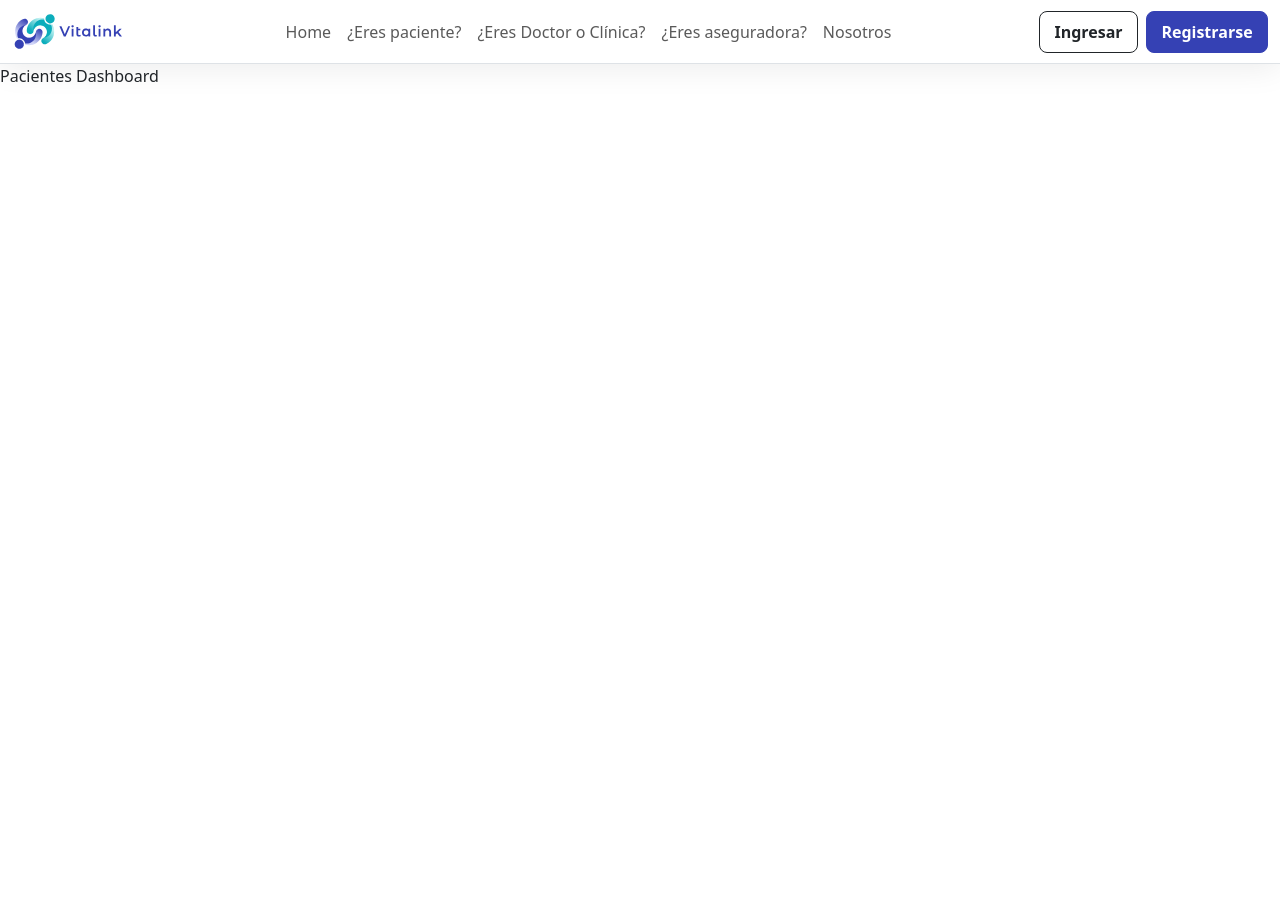
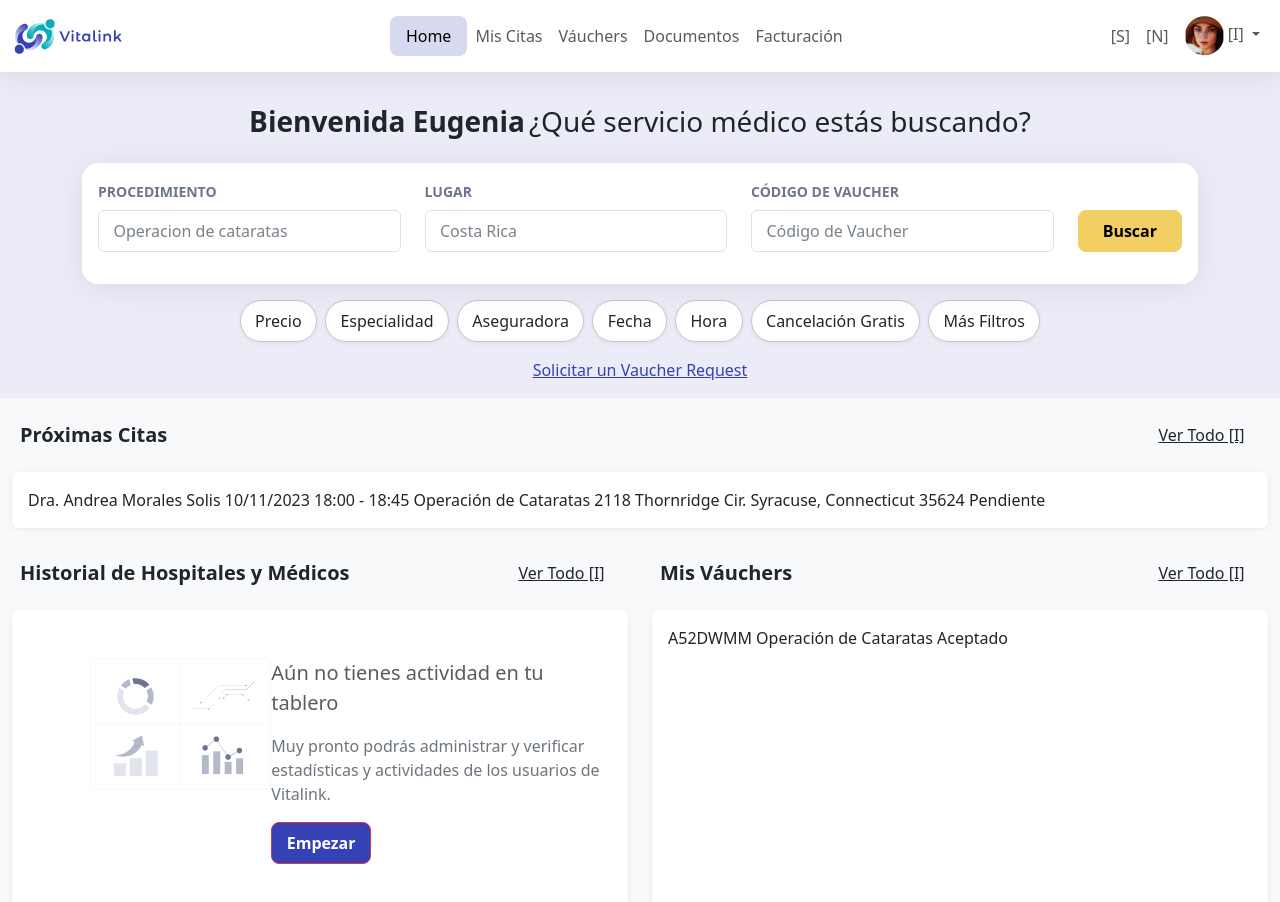
Before and after one commit to VitalinkOrg/VitalinkFrontend, a Nuxt app: page /pacientes/inicio in a window 1280 px wide. Shown: the top 902 px of the page. Before the commit the page ends 800 px from the top, so only its background shows below. Built offline with nearby package versions, Linux system fonts and the light colour scheme.

Commit message:
pacientes inicio wip

```diff
--- a/components/pacientes/nav.vue
+++ b/components/pacientes/nav.vue
@@ -1,3 +1,13 @@
+
+
+<script>
+export default {
+  // props: ['clinica'],
+  data: () => ({
+    open: false
+  })
+}
+</script>
 
 
 <template>
@@ -11,48 +21,52 @@
       <div class="collapse navbar-collapse " id="navbarTogglerDemo03">
         <ul class="navbar-nav mx-auto mb-2 mb-lg-0">
           <li class="nav-item">
-            <!-- <a class="nav-link active" aria-current="page" href="#">Home</a> -->
-            <NuxtLink href="/" class="nav-link" active-class="active">Home</NuxtLink>
+            <!-- <a class="nav-link fw-light active" aria-current="page" href="#">Home</a> -->
+            <NuxtLink href="/pacientes/inicio" class="nav-link fw-light"
+              active-class="active bg-primary-subtle rounded-3  px-3">Home
+            </NuxtLink>
           </li>
           <li class="nav-item">
-            <NuxtLink href="" class="nav-link">¿Eres paciente?</NuxtLink>
+            <NuxtLink href="/pacientes/citas" class="nav-link fw-light"
+              active-class="active bg-primary-subtle rounded-3  px-3">Mis Citas</NuxtLink>
           </li>
           <li class="nav-item">
-            <NuxtLink href="" class="nav-link">¿Eres Doctor o Clínica?</NuxtLink>
+            <NuxtLink href="/pacientes/vauchers" class="nav-link fw-light"
+              active-class="active bg-primary-subtle rounded-3  px-3">Váuchers
+            </NuxtLink>
           </li>
           <li class="nav-item">
-            <NuxtLink href="" class="nav-link">¿Eres aseguradora?</NuxtLink>
+            <NuxtLink href="/pacientes/documentos" class="nav-link fw-light"
+              active-class="active bg-primary-subtle rounded-3  px-3">Documentos
+            </NuxtLink>
           </li>
           <li class="nav-item">
-            <NuxtLink href="" class="nav-link">Nosotros</NuxtLink>
+            <NuxtLink href="/pacientes/facturas" class="nav-link fw-light"
+              active-class="active bg-primary-subtle rounded-3  px-3">
+              Facturación</NuxtLink>
           </li>
         </ul>
-        <div class="">
-        </div>
-        <div v-if="!authenticated">
-          <NuxtLink href="/pacientes/login" class="btn btn-outline-dark me-2">Ingresar</NuxtLink>
-          <NuxtLink href="/pacientes/registro" class="btn btn-primary">Registrarse</NuxtLink>
-        </div>
-        <div v-if="authenticated">
-          <NuxtLink @click="logout" class="btn btn-primary">Cerrar sesión</NuxtLink>
-        </div>
+
       </div>
+      <ul class="navbar-nav d-flex align-items-center">
+        <li class="nav-item"><button class="nav-link">[S]</button></li>
+        <li class="nav-item"><button class="nav-link">[N]</button></li>
+        <li class="nav-item dropdown">
+          <a class="nav-link dropdown-toggle" :class="open ? 'show' : ''" @click="open = !open" href="#" role="button"
+            data-bs-toggle="dropdown" aria-expanded="false" data-bs-display="static">
+            <img src="@/src/assets/img-avatar-sm.png" alt="avatar">
+            [I]
+          </a>
+          <ul class="dropdown-menu dropdown-menu-start" :class="open ? 'show' : ''" style="transform: translateX(-5rem);">
+            <li><a class=" dropdown-item" href="#">[I] Mi Cuenta</a>
+            </li>
+            <li><a class="dropdown-item" href="#">[I] Mis Reseñas</a></li>
+            <li><a class="dropdown-item" href="#">[I] Notificaciones</a></li>
+            <li><a class="dropdown-item" href="#">[I] Ayuda y Soporte</a></li>
+            <li><a class="dropdown-item" href="#">[I] Cerrar Sesión</a></li>
+          </ul>
+        </li>
+      </ul>
     </div>
   </nav>
 </template>
-
-<script lang="ts" setup>
-import { storeToRefs } from 'pinia'; // import storeToRefs helper hook from pinia
-import { useAuthStore } from '~/store/auth'; // import the auth store we just created
-
-const router = useRouter();
-
-
-const { logUserOut } = useAuthStore(); // use authenticateUser action from  auth store
-const { authenticated } = storeToRefs(useAuthStore()); // make authenticated state reactive with storeToRefs
-
-const logout = () => {
-  logUserOut();
-  router.push('/pacientes/login');
-};
-</script>
--- a/components/website/search-bar.vue
+++ b/components/website/search-bar.vue
@@ -1,6 +1,7 @@
 <script setup lang="ts">
 import { ref } from "vue";
 const router = useRouter();
+
 
 // declare a ref to hold the element reference
 // the name must match template ref value
@@ -20,47 +21,28 @@ function searchResults() {
 </script>
 
 <template>
+  <div>
     <div class="card shadow border-0 rounded-4">
       <div class="card-body">
         <form class="d-flex align-items-end" @submit.prevent="searchResults">
           <!-- <form class="d-flex align-items-end" action="/buscar/wovnworv"> -->
           <div class="row row-cols-sm-3 w-100">
             <div class="form-group">
-            <label for="procedimiento" class="form-label text-uppercase"
-              >Procedimiento</label
-            >
-            <input
-              type="text"
-              class="form-control"
-              v-model="procedimiento"
-              id="procedimiento"
-              placeholder="Operacion de cataratas"
-              aria-describedby="procedimiento-help"
-            />
+              <label for="procedimiento" class="form-label text-uppercase">Procedimiento</label>
+              <input type="text" class="form-control" v-model="procedimiento" id="procedimiento"
+                placeholder="Operacion de cataratas" aria-describedby="procedimiento-help" />
               <!-- <div id="procedimiento-help" class="form-text ">We'll never share your email with anyone else.</div> -->
             </div>
             <div class="form-group">
               <label for="lugar" class="form-label">Lugar</label>
-            <input
-              type="text"
-              class="form-control"
-              v-model="lugar"
-              id="lugar"
-              aria-describedby="lugar-help"
-              placeholder="Costa Rica"
-            />
+              <input type="text" class="form-control" v-model="lugar" id="lugar" aria-describedby="lugar-help"
+                placeholder="Costa Rica" />
               <!-- <div id="lugar-help" class="form-text ">We'll never share your email with anyone else.</div> -->
             </div>
             <div class="form-group">
               <label for="vaucher" class="form-label">Código de Vaucher</label>
-            <input
-              type="text"
-              class="form-control"
-              v-model="vaucher"
-              id="vaucher"
-              aria-describedby="vaucher-help"
-              placeholder="Código de Vaucher"
-            />
+              <input type="text" class="form-control" v-model="vaucher" id="vaucher" aria-describedby="vaucher-help"
+                placeholder="Código de Vaucher" />
               <!-- <div id="vaucher-help" class="form-text ">We'll never share your email with anyone else.</div> -->
             </div>
           </div>
@@ -71,43 +53,30 @@ function searchResults() {
       </div>
     </div>
     <div class="py-3 text-center">
-    <button
-      class="btn rounded-5 bg-white border-secondary-subtle shadow-sm mx-1 fw-light"
-    >
+      <button class="btn rounded-5 bg-white border-secondary-subtle shadow-sm mx-1 fw-light">
         Precio
       </button>
-    <button
-      class="btn rounded-5 bg-white border-secondary-subtle shadow-sm mx-1 fw-light"
-    >
+      <button class="btn rounded-5 bg-white border-secondary-subtle shadow-sm mx-1 fw-light">
         Especialidad
       </button>
-    <button
-      class="btn rounded-5 bg-white border-secondary-subtle shadow-sm mx-1 fw-light"
-    >
+      <button class="btn rounded-5 bg-white border-secondary-subtle shadow-sm mx-1 fw-light">
         Aseguradora
       </button>
-    <button
-      class="btn rounded-5 bg-white border-secondary-subtle shadow-sm mx-1 fw-light"
-    >
+      <button class="btn rounded-5 bg-white border-secondary-subtle shadow-sm mx-1 fw-light">
         Fecha
       </button>
-    <button
-      class="btn rounded-5 bg-white border-secondary-subtle shadow-sm mx-1 fw-light"
-    >
+      <button class="btn rounded-5 bg-white border-secondary-subtle shadow-sm mx-1 fw-light">
         Hora
       </button>
-    <button
-      class="btn rounded-5 bg-white border-secondary-subtle shadow-sm mx-1 fw-light"
-    >
+      <button class="btn rounded-5 bg-white border-secondary-subtle shadow-sm mx-1 fw-light">
         Cancelación Gratis
       </button>
-    <button
-      class="btn rounded-5 bg-white border-secondary-subtle shadow-sm mx-1 fw-light"
-    >
+      <button class="btn rounded-5 bg-white border-secondary-subtle shadow-sm mx-1 fw-light">
         Más Filtros
       </button>
     </div>
     <p class="text-center">
       <NuxtLink class="btn-link">Solicitar un Vaucher Request</NuxtLink>
     </p>
+  </div>
 </template>
--- /dev/null
+++ b/composables/usePaciente.ts
@@ -0,0 +1,38 @@
+
+import { type IPaciente, type ICita, ECitaEstado, type IVaucher, type IHistorial, EVaucherEstado } from '@/types'
+
+export default function usePacientes() {
+  const pacientes = useState<IPaciente[]>('pacientes', () => [{
+    nombre: 'Eugenia',
+    apellidos: 'Barrantes'
+  }])
+
+  const citas = useState<ICita[]>('citas', () => [{
+    id: '2356374',
+    medico: { id: '32637', nombre: 'Dra. Andrea Morales Solis' },
+    fecha: '10/11/2023',
+    hora: '18:00 - 18:45',
+    procedimiento: 'Operación de Cataratas',
+    lugar: {
+      texto: '2118 Thornridge Cir. Syracuse, Connecticut 35624'
+    },
+    estado: ECitaEstado.PENDIENTE
+  }])
+
+  const vauchers = useState<IVaucher[]>('vauchers', () => [{
+    id: 'A52DWMM',
+    servicio: 'Operación de Cataratas',
+    estado: EVaucherEstado.ACEPTADA
+  }])
+
+  const historial = useState<IHistorial[]>('historial', () => [])
+
+
+
+  return {
+    pacientes,
+    citas,
+    vauchers,
+    historial
+  }
+}
--- a/composables/useServicios.ts
+++ b/composables/useServicios.ts
@@ -1,7 +1,7 @@
 import type { IServicioClinica } from "@/types"
 
 export default function useServicios(clinicaId: string) {
-  console.log(clinicaId)
+  // console.log(clinicaId)
 
   const servicios = useState<IServicioClinica[]>('servicios', () => [{
     id: '66821',
--- a/layouts/pacientes-dashboard.vue
+++ b/layouts/pacientes-dashboard.vue
@@ -1,5 +1,7 @@
 <template>
-  <PacientesNav />
-  <slot />
+  <div>
+    <PacientesNav />
+    <slot />
+  </div>
 </template>
 <style src="@/assets/styles/vitalink.scss" />
--- /dev/null
+++ b/pages/pacientes/citas.vue
@@ -0,0 +1,5 @@
+<template>
+  <NuxtLayout name="pacientes-dashboard">
+    Citas
+  </NuxtLayout>
+</template>
--- /dev/null
+++ b/pages/pacientes/documentos.vue
@@ -0,0 +1,5 @@
+<template>
+  <NuxtLayout name="pacientes-dashboard">
+    Documentos
+  </NuxtLayout>
+</template>
--- /dev/null
+++ b/pages/pacientes/facturas.vue
@@ -0,0 +1,5 @@
+<template>
+  <NuxtLayout name="pacientes-dashboard">
+    Facturas
+  </NuxtLayout>
+</template>
--- a/pages/pacientes/inicio.vue
+++ b/pages/pacientes/inicio.vue
@@ -1,5 +1,110 @@
+<script setup>
+const { pacientes, citas, vauchers, historial } = usePaciente()
+console.log(citas, historial)
+</script>
 <template>
   <NuxtLayout name="pacientes-dashboard">
-    Pacientes Dashboard
+    <div>
+      <header class="d-flex align-items-center">
+        <div class="container">
+          <h1 class="text-center fs-3 mb-4">
+            <span class="fw-semibold">Bienvenida {{ pacientes[0].nombre }}</span>
+            <span class="fw-light ms-1">¿Qué servicio médico estás buscando?</span>
+          </h1>
+          <WebsiteSearchBar :solicitar="true" />
+        </div>
+      </header>
+
+      <main class="pt-3 pb-5 bg-light">
+        <div class="container-fluid">
+          <section class="mb-4">
+            <p class="mx-2 d-flex align-items-center justify-content-between">
+              <span class="fw-semibold fs-5">Próximas Citas</span>
+              <NuxtLink class="btn btn-link text-dark" href="/pacientes/citas">Ver Todo [I]</NuxtLink>
+            </p>
+            <div class="card shadow-sm border-0">
+              <div v-if="citas.length > 0" class="card-body">
+                <div v-for="cita in citas">
+                  {{ cita.medico.nombre }}
+                  {{ cita.fecha }}
+                  {{ cita.hora }}
+                  {{ cita.procedimiento }}
+                  {{ cita.lugar.texto }}
+                  {{ cita.estado }}
+                </div>
+              </div>
+              <div v-else class="card-body d-flex py-5">
+                <div class="col-sm-5 text-end">
+                  <img src="@/src/assets/img-chart-nocitas.svg" alt="">
+                </div>
+                <div class="col-sm-7">
+                  <p class="fs-5 text-muted fw-medium">Aún no tienes actividad en tu tablero </p>
+                  <p class="fw-light text-secondary">Muy pronto podrás administrar y verificar tu actividad.</p>
+                  <button class="btn btn-primary border-danger">Empezar</button>
+                </div>
+              </div>
+            </div>
+          </section>
+          <section class="mb-5 pb-5">
+            <div class="row">
+              <div class="col">
+                <p class="mx-2 d-flex align-items-center justify-content-between">
+                  <span class="fw-semibold fs-5">Historial de Hospitales y Médicos</span>
+                  <NuxtLink class="btn btn-link text-dark" href="/pacientes/inicio">Ver Todo [I]</NuxtLink>
+                </p>
+                <div class="card shadow-sm border-0 h-100">
+                  <div v-if="historial.length > 0" class="card-body">Mostrar citas</div>
+                  <div v-else class="card-body d-flex py-5">
+                    <div class="col-sm-5 text-end">
+                      <img src="@/src/assets/img-chart-nocitas.svg" alt="">
+                    </div>
+                    <div class="col-sm-7">
+                      <p class="fs-5 text-muted fw-medium">Aún no tienes actividad en tu tablero </p>
+                      <p class="fw-light text-secondary">Muy pronto podrás administrar y verificar estadísticas y
+                        actividades de los usuarios de Vitalink. </p>
+                      <button class="btn btn-primary border-danger">Empezar</button>
+                    </div>
+                  </div>
+                </div>
+              </div>
+              <div class="col">
+                <p class="mx-2 d-flex align-items-center justify-content-between">
+                  <span class="fw-semibold fs-5">Mis Váuchers</span>
+                  <NuxtLink class="btn btn-link text-dark" href="/pacientes/vauchers">Ver Todo [I]</NuxtLink>
+                </p>
+                <div class="card shadow-sm border-0 h-100">
+                  <div v-if="vauchers.length > 0" class="card-body">
+                    <div v-for="vaucher in vauchers">
+                      {{ vaucher.id }}
+                      {{ vaucher.servicio }}
+                      {{ vaucher.estado }}
+                    </div>
+                  </div>
+                  <div v-else class="card-body d-flex py-5">
+                    <div class="col-sm-5 text-end">
+                      <img src="@/src/assets/img-chart-nocitas.svg" alt="">
+                    </div>
+                    <div class="col-sm-7">
+                      <p class="fs-5 text-muted fw-medium">Aún no tienes actividad en tu tablero </p>
+                      <p class="fw-light text-secondary">Muy pronto podrás administrar y verificar estadísticas y
+                        actividades de los usuarios de Vitalink. </p>
+                      <button class="btn btn-primary border-danger">Empezar</button>
+                    </div>
+                  </div>
+                </div>
+              </div>
+            </div>
+
+          </section>
+        </div>
+      </main>
+    </div>
   </NuxtLayout>
 </template>
+
+<style lang="scss" scoped>
+header {
+  background-color: #ebecf7;
+  padding: 2rem 0 0;
+}
+</style>
--- /dev/null
+++ b/pages/pacientes/vauchers.vue
@@ -0,0 +1,5 @@
+<template>
+  <NuxtLayout name="pacientes-dashboard">
+    Vauchers
+  </NuxtLayout>
+</template>
--- a/types/index.ts
+++ b/types/index.ts
@@ -1,9 +1,12 @@
+//
+// Clinicas
+//
 export interface IServicioClinica {
   id: string,
   nombre: string, //66821 - Operación de Cataratas
   descripcion: string //La cirugía de cataratas es un procedimiento oftalmológico comúnmente realizado para restaurar la visión nublada debido a la opacificación del cristalino del ojo.
   amenidades?: IAmenidadClinica[],
-  precio: number // en USD
+  precio: number // en USD ,
 }
 
 export interface IAmenidadClinica {
@@ -38,5 +41,59 @@ export interface IHorarioDiario {
 }
 
 export enum EWeekDays {
-  Lunes = "Lunes", Martes = "Martes", Miercoles = "Miércoles", Jueves = "Jueves", Viernes = "Viernes", Sabado = "Sábado", Domingo = "Domingo"
+  LUNES = "Lunes",
+  MARTES = "Martes",
+  MIERCOLES = "Miércoles",
+  JUEVES = "Jueves",
+  VIERNES = "Viernes",
+  SABADO = "Sábado",
+  DOMINGO = "Domingo"
 }
+
+//
+// Pacientes
+//
+export interface IPaciente {
+  nombre: string,
+  apellidos: string,
+}
+
+export interface ICita {
+  id: string,
+  medico: IMedico,
+  fecha: string,
+  hora: string,
+  procedimiento: string, //servicio
+  lugar: IDireccion,
+  estado: ECitaEstado
+}
+
+export interface IMedico {
+  id: string,
+  nombre: string
+}
+
+export interface IVaucher {
+  id: string,
+  servicio: string,
+  estado: EVaucherEstado
+}
+
+export enum ECitaEstado {
+  PENDIENTE = "Pendiente",
+  CANCELADA = "Cancelada",
+}
+
+export enum EVaucherEstado {
+  ACEPTADA = "Aceptado",
+  PENDIENTE_APROBACION = "Pendiente de Aprobación",
+  DENEGADO = "Denegado"
+}
+
+export interface IHistorial {
+
+}
+
+//
+//
+//
```
Also changed, not shown: src/assets/img-avatar-sm.png (added), src/assets/img-chart-nocitas.svg (added). Lines whose indentation alone changed are shown as unchanged.
